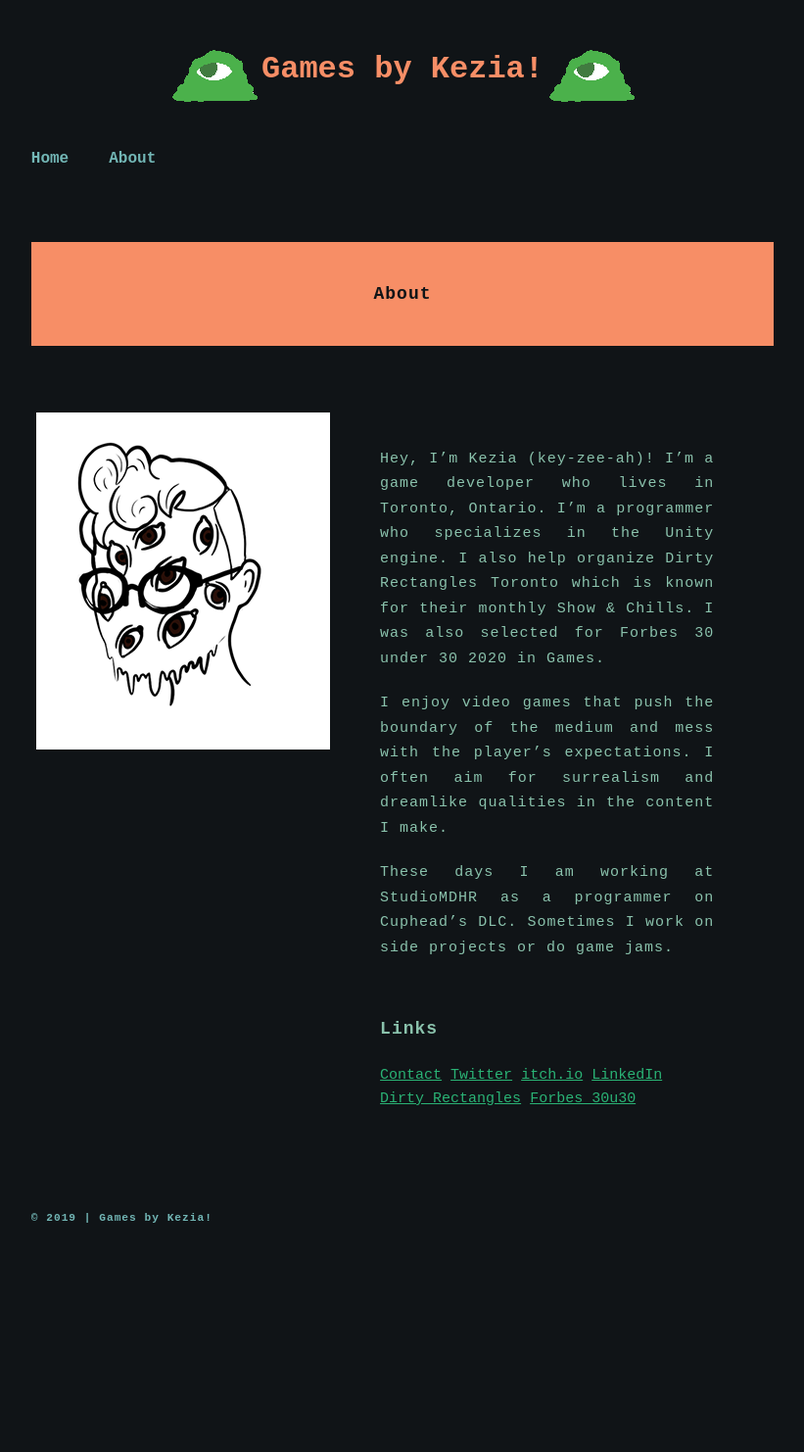
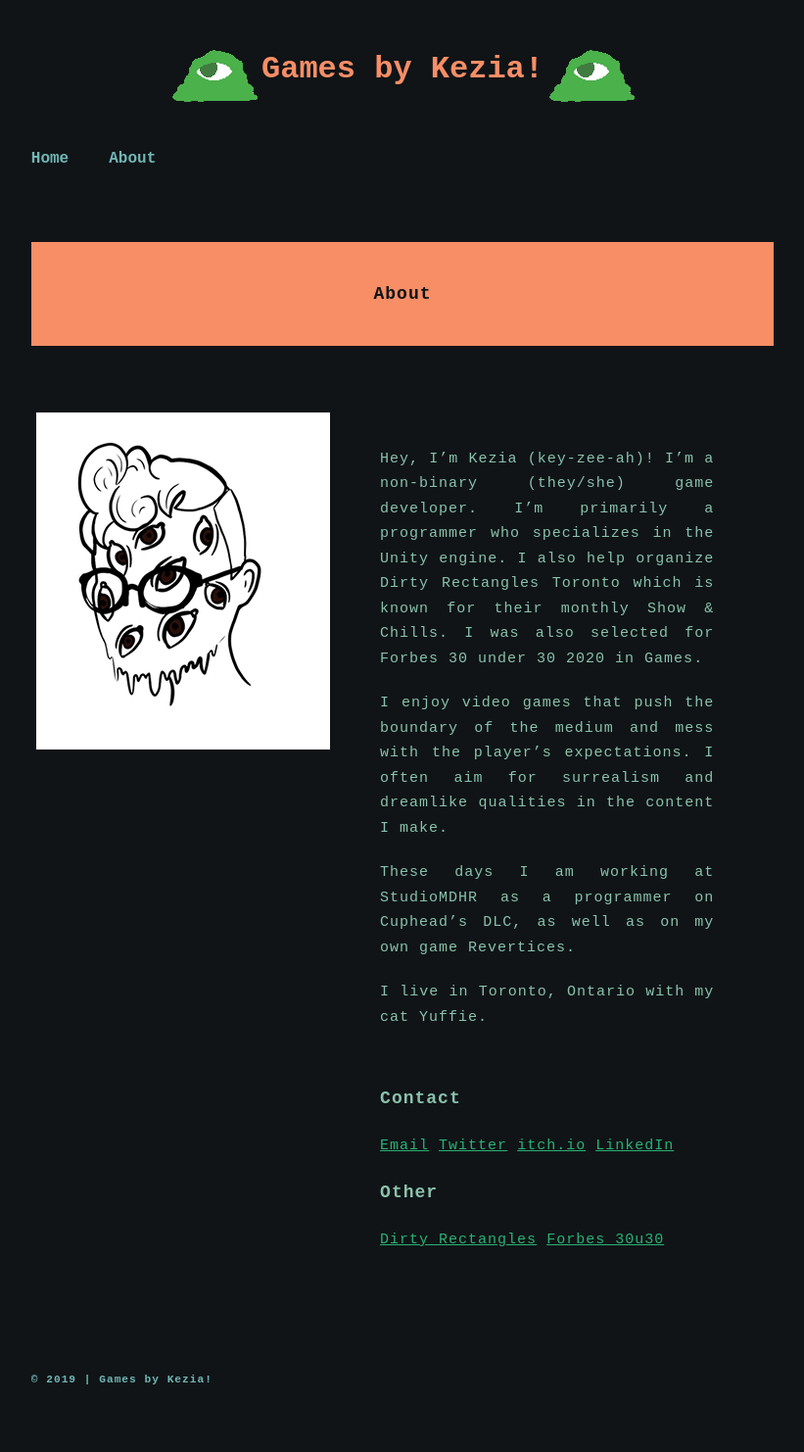
Before and after one commit to Keziaa/keziaa.github.io, a Jekyll site: the page built from about.markdown, in a window 1280 px wide. Shown: the whole page at 98% size, without its empty margins (229-1050 px from the left). Built offline with Jekyll 4.4.1, drawn with Linux system fonts in a browser that asks for light colours; before the commit the page ends 1317 px from its top, so only the background shows below that.

Commit message:
Full website update September 2020

```diff
--- a/_layouts/about.html
+++ b/_layouts/about.html
@@ -65,13 +65,18 @@
                 <div class="column">
                     <p> {{content}}</p>
 
-                    <p class="links">Links</p>
-                    <a href="https://forms.gle/47qr2KTaMh1NJCpPA">Contact</a>
-                    <a href="https://twitter.com/mystic_muffins">Twitter</a>
-                    <a href="https://kezia.itch.io/">itch.io</a>
-                    <a href="https://www.linkedin.com/in/keziaadamo/">LinkedIn</a>
-                    <a href="http://dirtyrectangles.com/">Dirty Rectangles</a>
-                    <a href="https://www.forbes.com/profile/kezia-adamo/?list=30under30-games#77d346926153">Forbes 30u30</a>
+                    <p class="links">Contact</p>
+                    <p>
+                        <a href="https://forms.gle/47qr2KTaMh1NJCpPA">Email</a>
+                        <a href="https://twitter.com/mystic_muffins">Twitter</a>
+                        <a href="https://kezia.itch.io/">itch.io</a>
+                        <a href="https://www.linkedin.com/in/keziaadamo/">LinkedIn</a>
+                    </p>
+                    <p class="links">Other</p>
+                    <p>
+                        <a href="http://dirtyrectangles.com/">Dirty Rectangles</a>
+                        <a href="https://www.forbes.com/profile/kezia-adamo/?list=30under30-games#77d346926153">Forbes 30u30</a>
+                    </p>
                 </div>
             </div>
         </div>
--- a/about.markdown
+++ b/about.markdown
@@ -5,8 +5,10 @@ permalink: /about/
 image1: /images/img_about.png
 date:
 ---
-Hey, I’m Kezia (key-zee-ah)! I’m a game developer who lives in Toronto, Ontario. I’m a programmer who specializes in the Unity engine. I also help organize Dirty Rectangles Toronto which is known for their monthly Show & Chills. I was also selected for Forbes 30 under 30 2020 in Games.
+Hey, I’m Kezia (key-zee-ah)! I’m a non-binary (they/she) game developer. I’m primarily a programmer who specializes in the Unity engine. I also help organize Dirty Rectangles Toronto which is known for their monthly Show & Chills. I was also selected for Forbes 30 under 30 2020 in Games.
 
 I enjoy video games that push the boundary of the medium and mess with the player’s expectations. I often aim for surrealism and dreamlike qualities in the content I make.
 
-These days I am working at StudioMDHR as a programmer on Cuphead’s DLC. Sometimes I work on side projects or do game jams.
+These days I am working at StudioMDHR as a programmer on Cuphead’s DLC, as well as on my own game Revertices.
+
+I live in Toronto, Ontario with my cat Yuffie.
--- a/cuphead.markdown
+++ b/cuphead.markdown
@@ -8,8 +8,6 @@ image2: /images/img_cuphead2.png
 image3: /images/img_cuphead3.png
 gamelink: http://www.cupheadgame.com/
 ---
-For the past four years I have been working at StudioMDHR developing Cuphead and its DLC.
+For the past 4.5 years I have been working at StudioMDHR developing Cuphead and its DLC.
 
 I programmed full boss and platforming levels. I seamlessly implemented art assets and animations in the Unity engine with meticulous detail. I created Unity editor tools for smooth workflow. I was the primary audio programmer and I worked closely with the sound team to implement audio to their specifications.
-
-Cuphead: The Delicious Last Course will be released in 2020.
```
Also changed, not shown: _layouts/default.html (+34 -3 lines), birdplace.markdown (added, +12 -0 lines), finaldadstination.markdown (added, +15 -0 lines), mapgame.markdown (added, +14 -0 lines), revertices.markdown (added, +14 -0 lines), images/cirne1.gif (added), images/img_birdplace.png (added), images/img_birdplace2.png (added), images/img_finaldadstination.png (added), images/img_finaldadstination1.PNG (added), images/img_finaldadstination2.PNG (added), images/img_mapgame.png (added), images/img_mapgame1.png (added), images/img_revertices.png (added), 1 more files, 2 other files.
